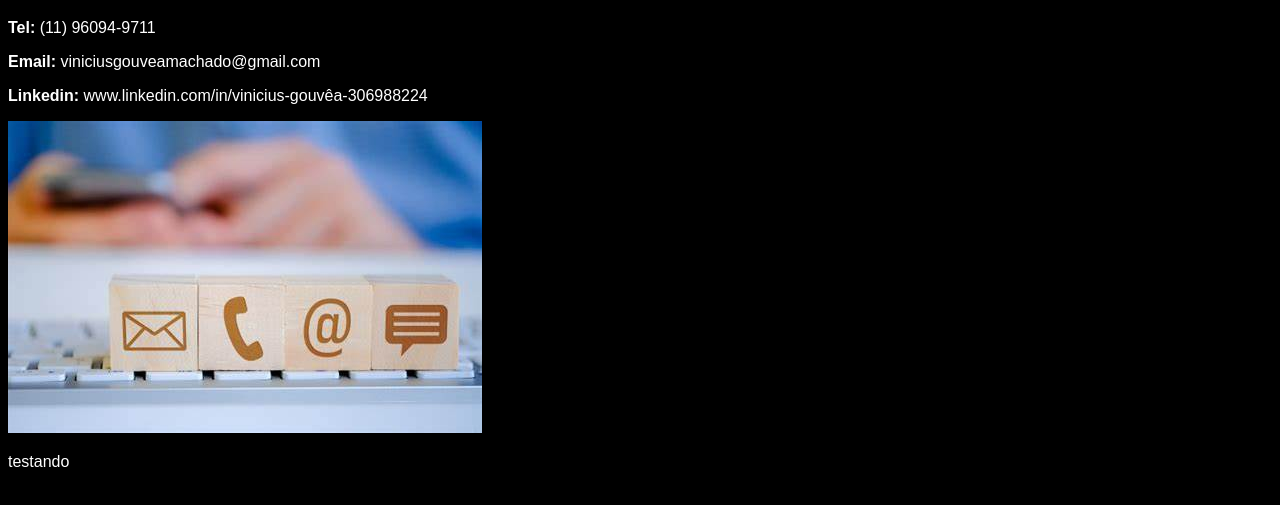
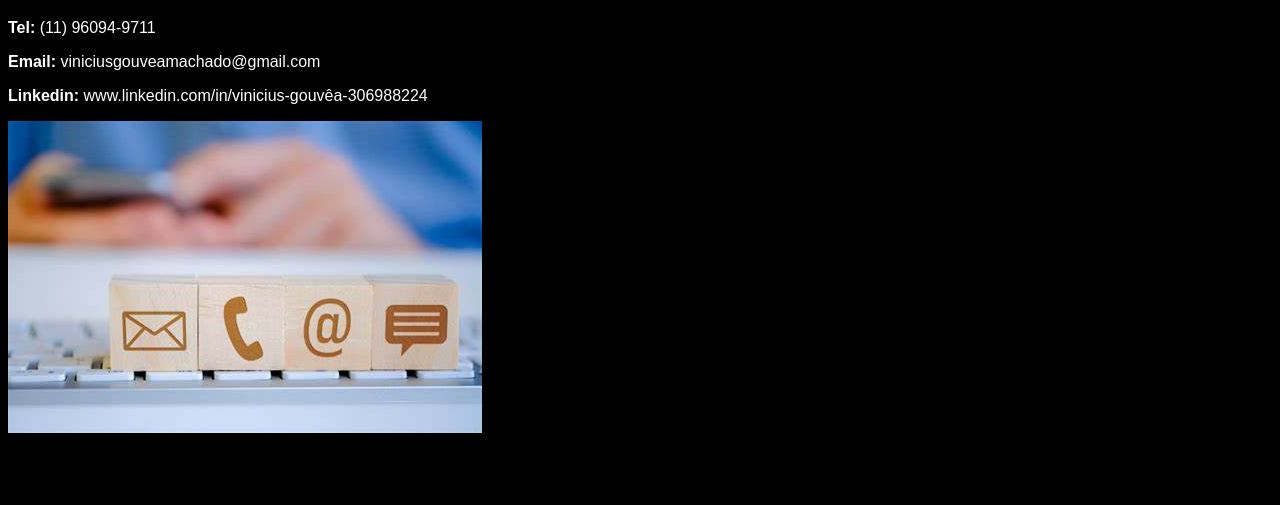
Before and after one commit to ViniHackerman/Portfolio, a plain HTML site: page contato.html in a window 1280 px wide. Shown: the part 127-632 px from the top of the page. Drawn offline with Linux system fonts and the light colour scheme.

Commit message:
voltei para o  normal, preciso usar mais css para deixar mais bonito

```diff
--- a/contato.html
+++ b/contato.html
@@ -35,7 +35,6 @@
     <footer>
         <img src="./img/contato.png" alt="imagem dos contatos">
 
-    <p>testando</p>
     </footer>
 
 </body>
```
